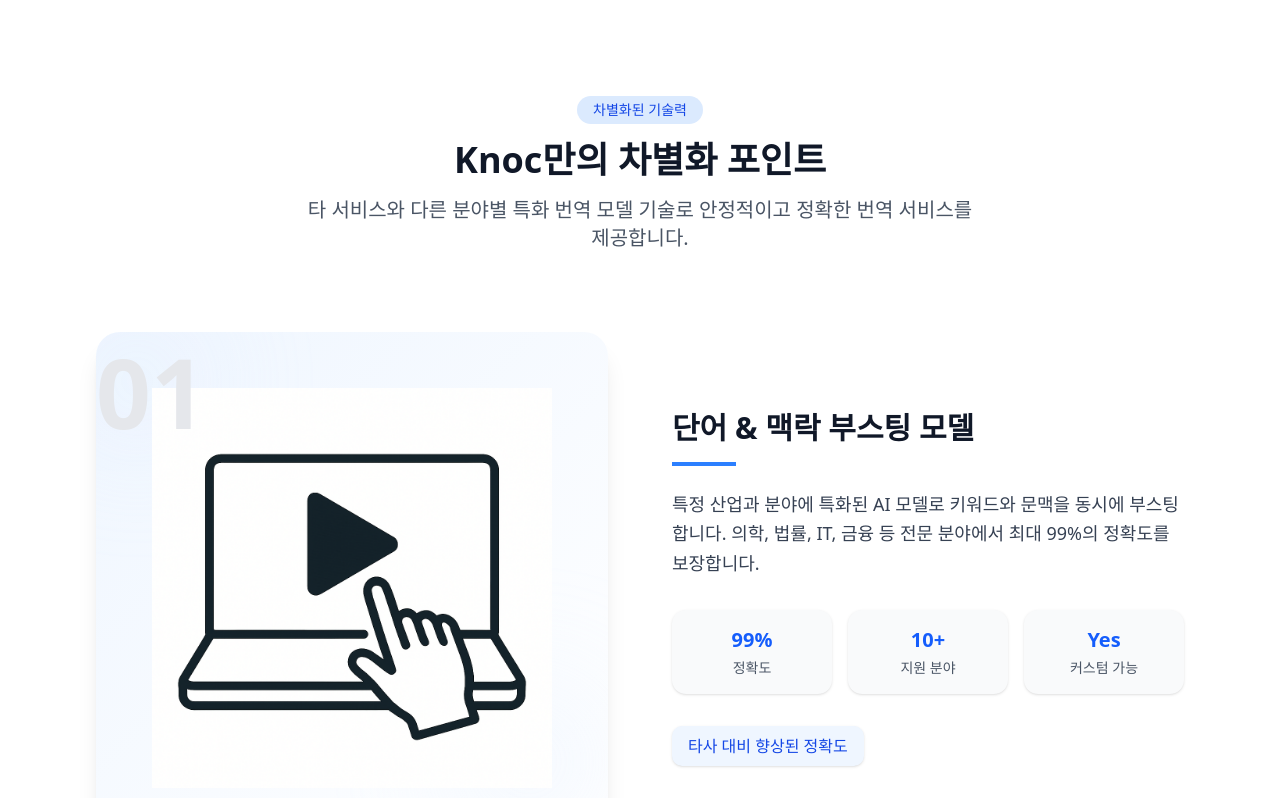
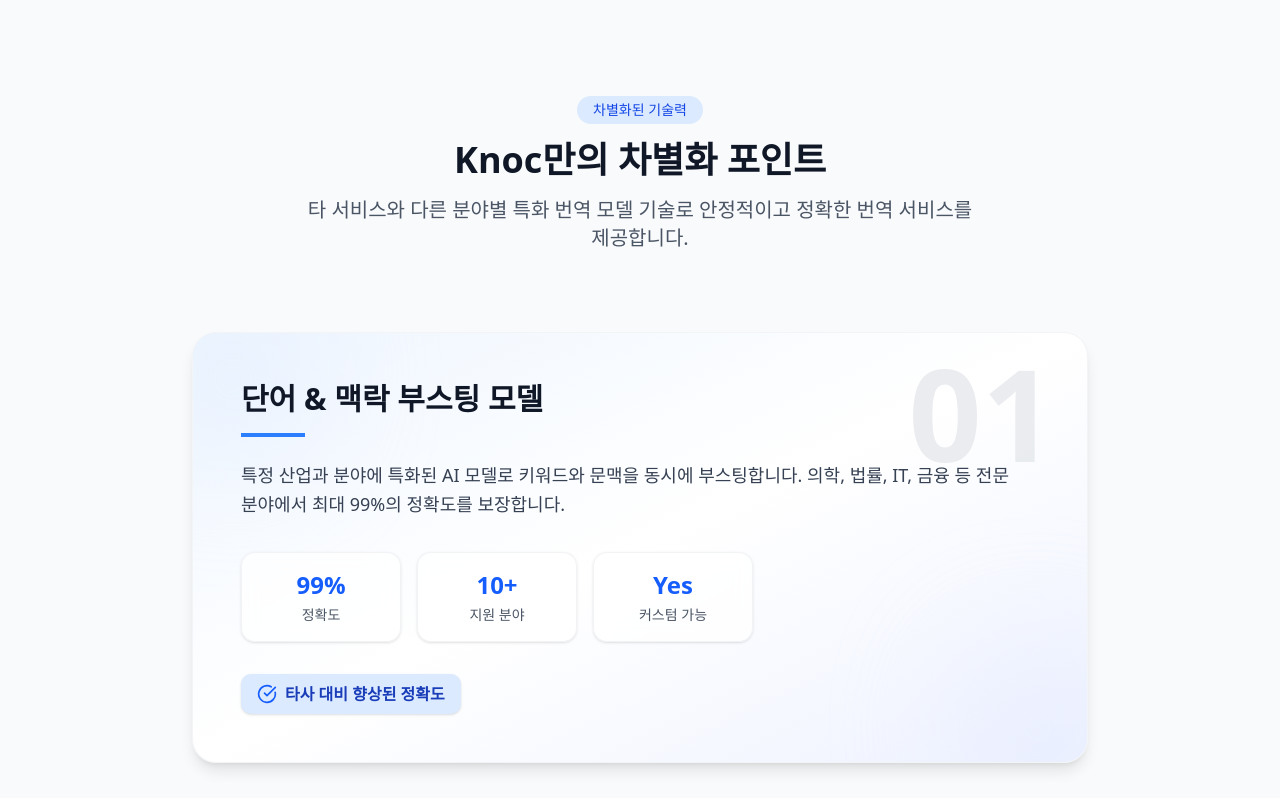
Before and after one commit to project-elnino/elnino.kr, a Next.js app: page / in a window 1280 px wide. Shown: the part 800-1598 px from the top of the page. Built offline with nearby package versions, Linux system fonts and the light colour scheme.

Commit message:
modified main page design

```diff
--- a/components/ProposalSection.tsx
+++ b/components/ProposalSection.tsx
@@ -1,7 +1,6 @@
 'use client'
 
 import { useEffect, useState, useRef } from 'react'
-import Image from 'next/image'
 import Link from 'next/link'
 import { motion, useInView, useScroll, useSpring } from 'framer-motion'
 import { Button } from "@/components/ui/button"
@@ -13,29 +12,28 @@
   value: string;
 }
 
+// 차별화 포인트 데이터 타입에서 imageUrl 제거
 interface Differentiator {
   id: string;
   title: string;
   description: string;
-  imageUrl: string;
   highlight: string;
   stats: Stat[];
 }
 
 interface Feature {
   icon: string;
-  title: string;
+  title:string;
   description: string;
   details: string;
 }
 
-// 차별화 포인트 데이터
+// 차별화 포인트 데이터에서 imageUrl 제거
 const differentiators: Differentiator[] = [
   {
     id: "boosting-model",
     title: "단어 & 맥락 부스팅 모델",
     description: "특정 산업과 분야에 특화된 AI 모델로 키워드와 문맥을 동시에 부스팅합니다. 의학, 법률, IT, 금융 등 전문 분야에서 최대 99%의 정확도를 보장합니다.",
-    imageUrl: "/images/easy-setup.png",
     highlight: "타사 대비 향상된 정확도",
     stats: [
       { label: "정확도", value: "99%" },
@@ -47,7 +45,6 @@
     id: "scalable-solution",
     title: "다양한 규모 지원",
     description: "5인 소규모 회의부터 5,000명 이상의 대규모 컨퍼런스까지 모든 환경에서 안정적인 성능을 제공합니다. 네트워크 상태에 따라 자동으로 최적화됩니다.",
-    imageUrl: "/images/scalable-solution.png",
     highlight: "최대 5,000명 동시 접속 지원",
     stats: [
       { label: "최대 참가자", value: "5,000+" },
@@ -59,7 +56,6 @@
     id: "easy-setup",
     title: "간편 설치 & 사용",
     description: "프로그램 설치 만으로 시스템 구축이 완료됩니다. 발표자는 노트북 한 대, 참가자는 스마트폰만으로 원활한 번역 서비스를 이용할 수 있습니다.",
-    imageUrl: "/images/easy-setup.png",
     highlight: "설치 소요시간 단 1분",
     stats: [
       { label: "설치 단계", value: "1단계" },
@@ -108,97 +104,61 @@
   index: number;
 }
 
-// 차별화 포인트 아이템 컴포넌트
+// --- [수정된 부분] 차별화 포인트 아이템 컴포넌트 ---
+// 이미지를 사용하지 않는 카드 디자인으로 변경
 function DifferentiatorItem({ item, index }: DifferentiatorItemProps) {
   const ref = useRef<HTMLDivElement>(null);
   const isInView = useInView(ref, { once: true, amount: 0.3 });
 
   return (
     <motion.div
-      key={item.id}
       ref={ref}
-      className="flex flex-col lg:flex-row items-center mx-auto relative max-w-6xl"
-      initial={{ opacity: 0, x: index % 2 === 0 ? -30 : 30 }}
-      animate={isInView ? { opacity: 1, x: 0 } : {}}
-      transition={{ duration: 0.9, ease: [0.17, 0.55, 0.55, 1], delay: 0.2 }}
+      className="max-w-4xl mx-auto" // 좌우 분할 레이아웃 제거, 중앙 정렬 컨테이너로 변경
+      initial={{ opacity: 0, y: 50 }} // 애니메이션을 위로 떠오르는 효과로 변경
+      animate={isInView ? { opacity: 1, y: 0 } : {}}
+      transition={{ duration: 0.8, ease: [0.17, 0.55, 0.55, 1] }}
     >
-      {/* 이미지 컨테이너 */}
-      <div className="lg:w-1/2 px-4 lg:px-8 mb-12 lg:mb-0 relative">
-        {/* 숫자 - 위치 조정 */}
-        <div
-          className="absolute top-3 left-4 lg:left-8 text-6xl lg:text-8xl font-black text-gray-200 select-none"
-          style={{
-            zIndex: 10,
-            pointerEvents: 'none'
-          }}
-        >
+      <div className="relative bg-gradient-to-br from-blue-50 via-white to-indigo-50 rounded-3xl shadow-lg border border-gray-100 p-8 md:p-12 overflow-hidden">
+        {/* 배경에 큰 숫자로 디자인 요소 추가 */}
+        <div className="absolute top-4 right-8 text-8xl md:text-9xl font-black text-gray-200/80 select-none z-0">
           {(index + 1).toString().padStart(2, '0')}
         </div>
 
-        {/* 이미지 박스 - 오버플로우 제한 */}
-        <div className="relative bg-gradient-to-br from-blue-50 to-white rounded-3xl shadow-xl overflow-hidden aspect-square w-full max-w-lg mx-auto">
-          {/* 배경 블러 효과 - 애니메이션 범위 축소 */}
+        {/* 배경에 은은하게 움직이는 블러 효과 추가 */}
         <motion.div
-            className="absolute -top-5 -left-5 w-32 h-32 bg-blue-100 rounded-full filter blur-3xl opacity-30"
-            animate={{
-              x: [0, 5, -3, 0],
-              y: [0, -3, 5, 0]
-            }}
-            transition={{
-              repeat: Infinity,
-              duration: 10,
-              ease: "easeInOut"
-            }}
+          className="absolute -top-10 -left-10 w-40 h-40 bg-blue-100 rounded-full filter blur-3xl opacity-50"
+          animate={{ x: [0, 10, -5, 0], y: [0, -5, 10, 0] }}
+          transition={{ repeat: Infinity, duration: 12, ease: "easeInOut" }}
         />
         <motion.div
-            className="absolute bottom-0 right-0 w-40 h-40 bg-blue-100 rounded-full filter blur-3xl opacity-30"
-            animate={{
-              x: [0, -5, 3, 0],
-              y: [0, 3, -5, 0]
-            }}
-            transition={{
-              repeat: Infinity,
-              duration: 10,
-              ease: "easeInOut",
-              delay: 1
-            }}
+          className="absolute -bottom-10 -right-10 w-40 h-40 bg-indigo-100 rounded-full filter blur-3xl opacity-50"
+          animate={{ x: [0, -10, 5, 0], y: [0, 5, -10, 0] }}
+          transition={{ repeat: Infinity, duration: 12, ease: "easeInOut", delay: 2 }}
         />
 
-          {/* 이미지 */}
-          <div className="p-8 flex items-center justify-center h-full relative">
-            <Image
-              src={item.imageUrl}
-              alt={item.title}
-              width={400}
-              height={400}
-              className="object-contain transform transition-transform duration-700 hover:scale-105"
-            />
-          </div>
-        </div>
-      </div>
-
-      {/* 텍스트 영역 */}
-      <div className="lg:w-1/2 px-4 lg:px-8">
-        <div className="max-w-lg mx-auto lg:mx-0">
-          <h3 className="text-3xl font-bold text-gray-900 mb-4 flex items-center">
+        {/* 텍스트 컨텐츠 영역 */}
+        <div className="relative z-10">
+          <h3 className="text-3xl font-bold text-gray-900 mb-4">
             {item.title}
           </h3>
           <div className="h-1 w-16 bg-blue-500 mb-6"></div>
-          <p className="text-lg text-gray-700 mb-8 leading-relaxed">
+          <p className="text-lg text-gray-700 mb-8 leading-relaxed max-w-3xl">
             {item.description}
           </p>
 
-          {/* 통계 정보 - 3열 그리드 */}
-          <div className="grid grid-cols-3 gap-4 mb-8">
+          {/* 통계 정보 - 그리드 레이아웃 */}
+          <div className="grid grid-cols-2 sm:grid-cols-3 gap-4 mb-8 max-w-lg">
             {item.stats.map((stat, i) => (
-              <div key={i} className="bg-gray-50 rounded-xl p-4 text-center transform transition-transform hover:translate-y-[-5px] shadow-sm hover:shadow-md">
-                <p className="text-blue-600 font-bold text-xl mb-1">{stat.value}</p>
+              <div key={i} className="bg-white/70 backdrop-blur-sm rounded-xl p-4 text-center transform transition-transform hover:-translate-y-1 shadow-sm hover:shadow-md border border-gray-200/50">
+                <p className="text-blue-600 font-bold text-2xl mb-1">{stat.value}</p>
                 <p className="text-gray-600 text-sm">{stat.label}</p>
               </div>
             ))}
           </div>
 
-          <div className="inline-block px-4 py-2 bg-blue-50 text-blue-700 font-medium rounded-lg shadow-sm">
+          {/* 하이라이트 정보 */}
+          <div className="inline-flex items-center px-4 py-2 bg-blue-100 text-blue-800 font-semibold rounded-lg shadow-sm">
+            <CheckCircle className="inline-block h-5 w-5 mr-2 text-blue-600" />
             {item.highlight}
           </div>
         </div>
@@ -240,14 +200,16 @@
       {/* 확장 패널 - Framer Motion 사용 */}
       <motion.div
         className="bg-blue-50 overflow-hidden"
+        initial={false}
         animate={{
           height: expanded ? "auto" : 0,
           opacity: expanded ? 1 : 0,
-          padding: expanded ? "1rem 2rem" : "0 2rem"
+          paddingTop: expanded ? "1rem" : "0",
+          paddingBottom: expanded ? "1rem" : "0",
         }}
-        transition={{ duration: 0.3 }}
+        transition={{ duration: 0.4, ease: "easeInOut" }}
       >
-        <p className="text-gray-700">{feature.details}</p>
+        <p className="px-8 text-gray-700">{feature.details}</p>
       </motion.div>
     </motion.div>
   );
@@ -286,7 +248,6 @@
   // 활성 섹션 결정 - CTA 섹션 인식 개선
   useEffect(() => {
     const handleScroll = () => {
-      // 현재 활성 섹션 결정
       const scrollPosition = window.scrollY + 100
       const windowHeight = window.innerHeight
       const bodyHeight = document.body.scrollHeight
@@ -511,7 +472,7 @@
       {/* 차별화 포인트 섹션 */}
       <section
         ref={featuresRef}
-        className="py-24 bg-white overflow-hidden"
+        className="py-24 bg-gray-50 overflow-hidden"
       >
         <div className="container mx-auto px-4 max-w-7xl">
           <motion.div className="text-center mb-20"
@@ -527,7 +488,7 @@
             </p>
           </motion.div>
 
-          <div className="space-y-40">
+          <div className="space-y-24">
             {differentiators.map((item, index) => (
               <DifferentiatorItem key={item.id} item={item} index={index} />
             ))}
@@ -538,7 +499,7 @@
       {/* 일반 특성 섹션 - 2x2 그리드 + 상호작용 패널 */}
       <section
         ref={commonRef}
-        className="py-24 bg-gray-50 overflow-hidden"
+        className="py-24 bg-white overflow-hidden"
       >
         <div className="container mx-auto px-4 max-w-6xl">
           <motion.div className="text-center mb-20"
@@ -559,7 +520,7 @@
             initial={{ opacity: 0, y: 20 }}
             whileInView={{ opacity: 1, y: 0 }}
             viewport={{ once: true, amount: 0.3 }}
-            transition={{ duration: 0.6, delay: 0.2 }}
+            transition={{ duration: 0.6, delay: 0.2, staggerChildren: 0.1 }}
           >
             {commonFeatures.map((feature, index) => (
               <FeatureItem key={index} feature={feature} index={index} />
@@ -632,23 +593,15 @@
             </ul>
           </div>
 
+          {/* --- [수정된 부분] 버튼: Link를 a 태그로 변경 --- */}
           <div className="flex justify-center">
-            <Button
-              variant="outline"
-              size="default"
-              className="group bg-white text-blue-700 text-sm md:text-lg px-5 md:px-8 py-3 md:py-5 rounded-full"
-              asChild
-            >
-              <motion.div
-                whileHover={{ scale: 1.02 }}
-                transition={{ duration: 0.3 }}
-              >
-                <Link href="/contact">
+            <motion.div whileHover={{ scale: 1.02 }} transition={{ duration: 0.3 }}>
+              <a href="/contact" className="group bg-white text-blue-700 text-sm md:text-lg px-5 md:px-8 py-3 md:py-5 rounded-full inline-flex items-center justify-center font-semibold shadow-sm">
                 도입 문의하기
-                </Link>
+              </a>
             </motion.div>
-            </Button>
           </div>
+          {/* --- [수정 완료] --- */}
         </motion.div>
       </section>
 
@@ -674,6 +627,9 @@
           background-image: radial-gradient(rgba(255, 255, 255, 0.15) 2px, transparent 2px);
           background-size: 30px 30px;
         }
+        html {
+          scroll-behavior: smooth;
+        }
       `}</style>
     </div>
   )
```
Also changed, not shown: 1 other file (tests, documents, lock files or other folders). Lines whose indentation alone changed are shown as unchanged.
